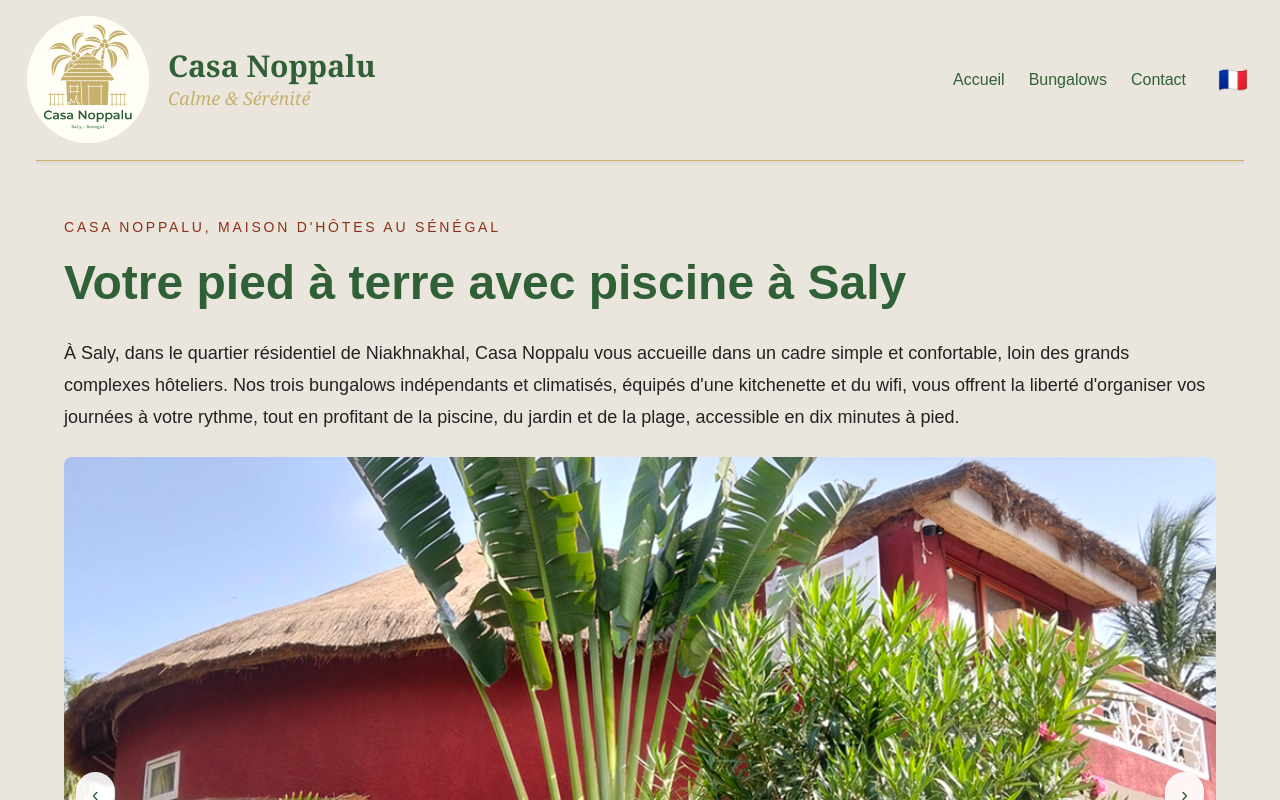
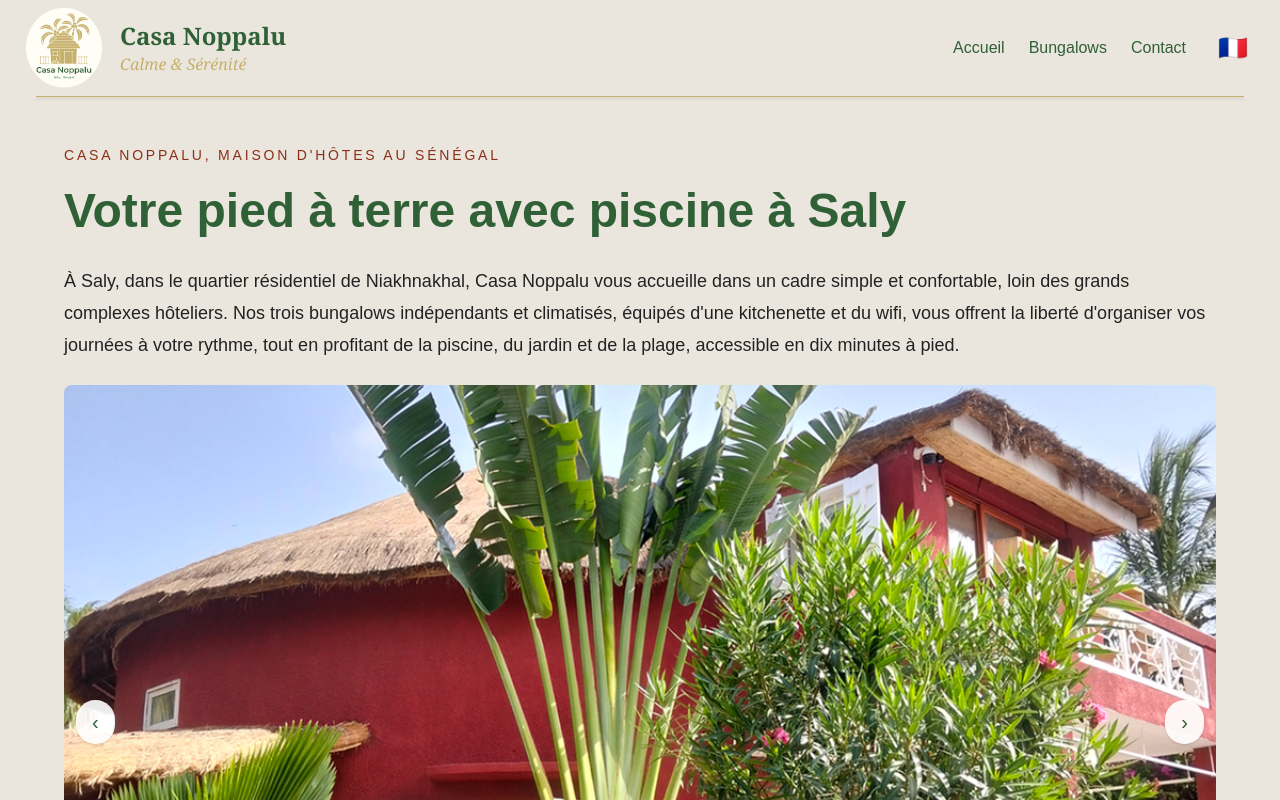
Before and after one commit to zohra-b/noppalu, a Next.js app: page / in a window 1280 px wide. Shown: the top 800 px of the page. Built offline with nearby package versions, Linux system fonts and the light colour scheme.

Commit message:
reduced header height

```diff
--- a/src/components/Header.tsx
+++ b/src/components/Header.tsx
@@ -20,7 +20,7 @@ export default function Header () {
                 (langue) => langue.code === langueActuelle )!;
 
     return (
-       <header className="w-full bg-linen px-4 py-4 sm:px-6">
+       <header className="w-full bg-linen px-4 py-2 sm:px-6">
             {/* Partie gauche : logo et identité */}
             <div className="flex w-full flex-col gap-4 sm:flex-row sm:items-center sm:justify-between">
                 <Link href="/">
@@ -30,13 +30,13 @@ export default function Header () {
                         alt = "Logo Casa Noppalu"
                         width={128}
                         height={128}
-                        className="h-20 w-20 shrink-0 object-contain sm:h-24 sm:w-24 lg:h-32 lg:w-32 "
+                        className="h-14 w-14 shrink-0 object-contain sm:h-16 sm:w-16 lg:h-20 lg:w-20 "
                     />
                     <div>
-                    <p className="text-2xl sm:text-3xl font-serif font-semibold text-green">
+                    <p className="text-xl sm:text-2xl font-serif font-semibold text-green">
                         Casa Noppalu
                         </p>
-                    <p className="font-serif text-lg italic text-sand">
+                    <p className="font-serif text-base italic text-sand">
                         Calme & Sérénité
                         </p>
                         </div>
@@ -60,9 +60,7 @@ export default function Header () {
                             onMouseEnter={() => setMenuBungalowsOuvert(true)}
                             onMouseLeave={() => setMenuBungalowsOuvert(false)}
                         >
-                    {/* <Link href="/bungalows" className="text-green hover:text-sand">
-                        Nos bungalows
-                    </Link> */}
+
 
                         {menuBungalowsOuvert && (
                             <div className="absolute left-0 top-full z-50 min-w-44 rounded-md bg-white py-2 shadow-lg">
@@ -139,7 +137,7 @@ export default function Header () {
 
 
             </div>
-            <div className="mx-auto mt-4 h-px w-[98%] bg-sand shadow-[0_2px_3px_rgba(34,34,34,0.18)]" />
+            <div className="mx-auto mt-2 h-px w-[98%] bg-sand shadow-[0_2px_3px_rgba(34,34,34,0.18)]" />
         </header>
     )
 
```
